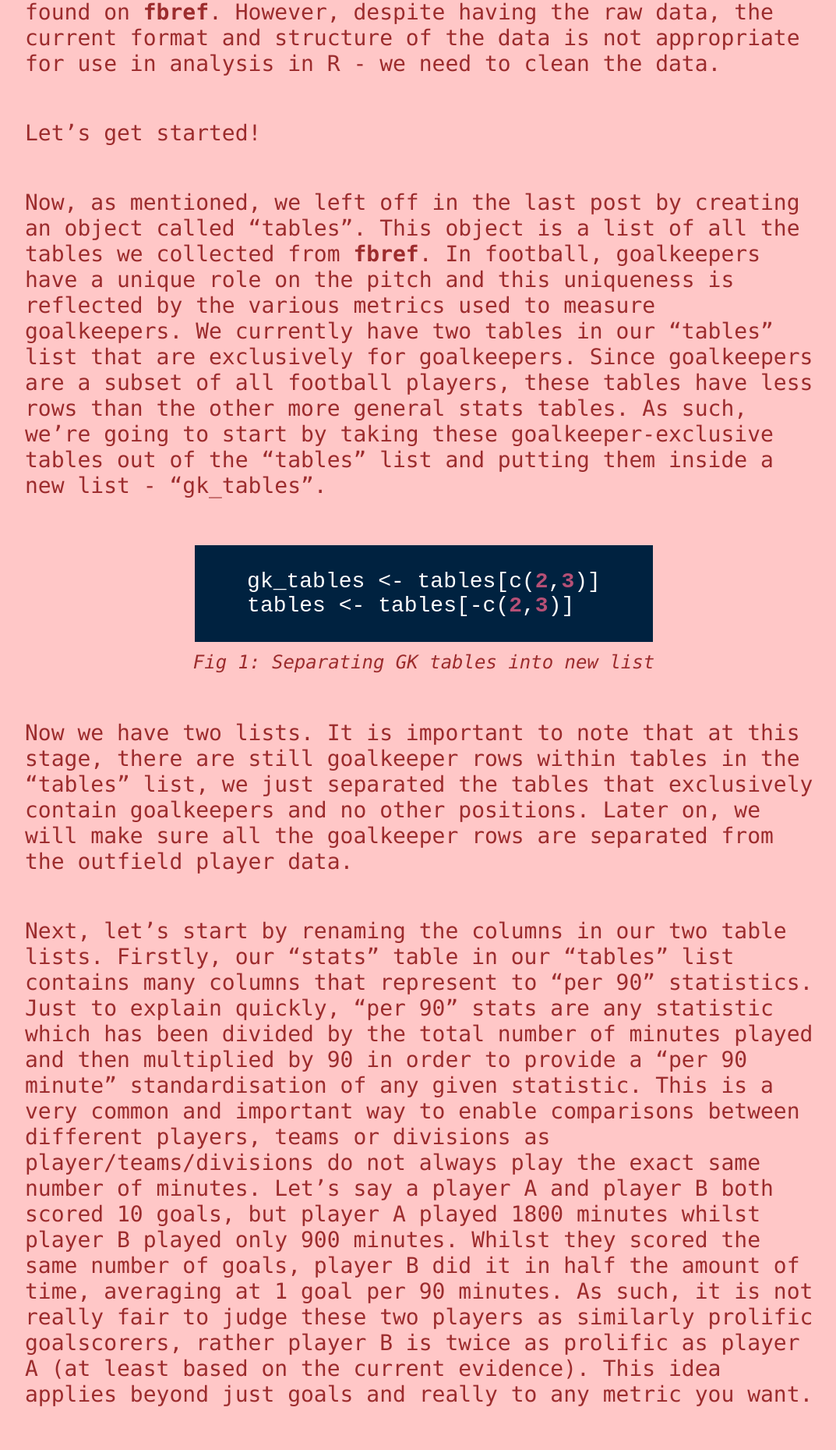
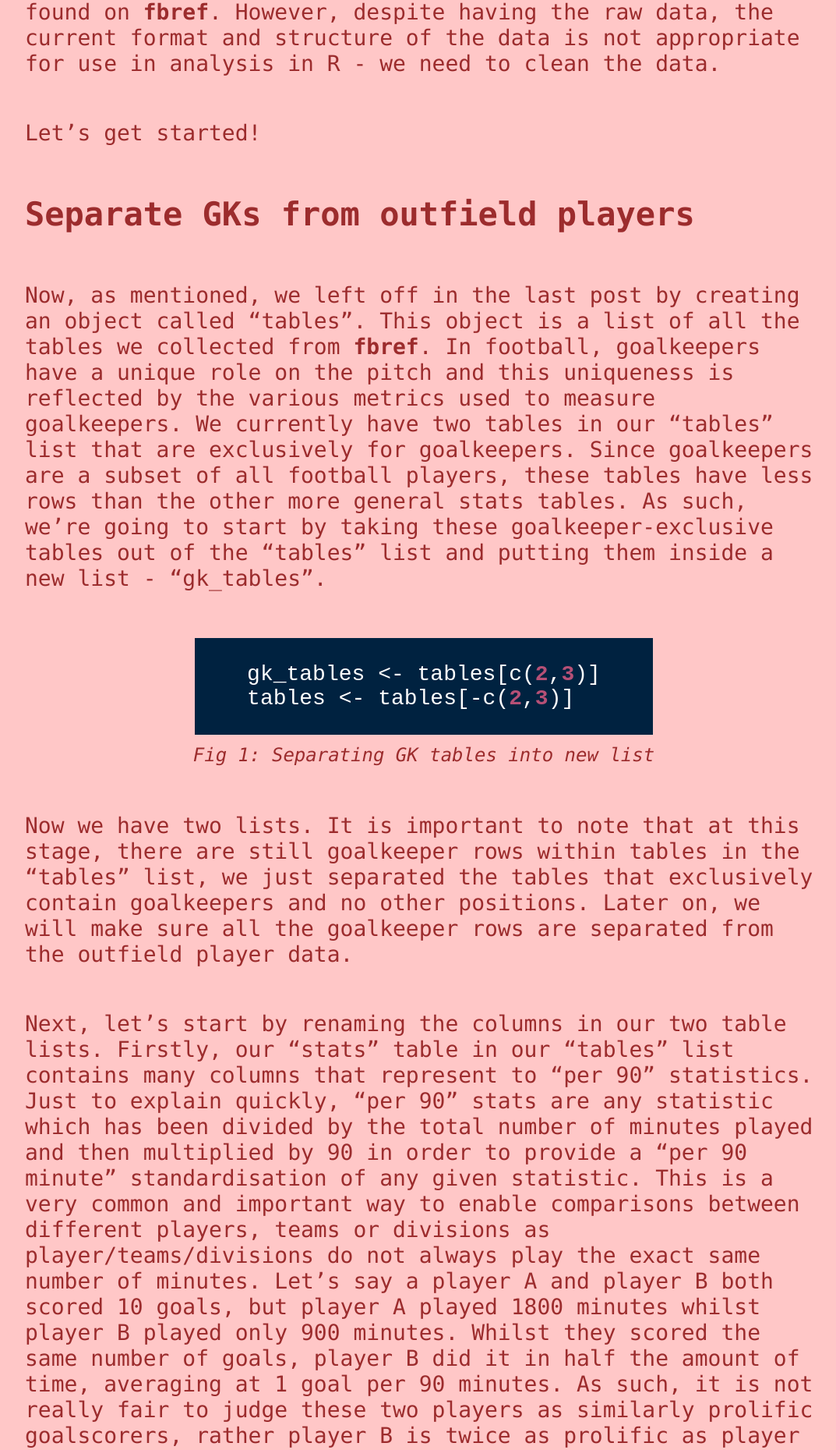
Before and after one commit to CharlieHomewood/website, a Jekyll site: the page built from _posts/projects/project 1/2023-07-20-project1-post3.md, in a window 1280 px wide. Shown: the part 460-2319 px from the top of the page at 78% size, without its empty margins (96-1169 px from the left). Built offline with Jekyll 4.4.1, drawn with Linux system fonts in a browser that asks for light colours.

Commit message:
27/07/2023 commit

```diff
--- a/_posts/projects/project 1/2023-07-20-project1-post3.md
+++ b/_posts/projects/project 1/2023-07-20-project1-post3.md
@@ -10,6 +10,8 @@
 Hello! In the <a id="otherpage-link" href="{{site.baseurl}}/projects/project1/2023/07/15/project1-post2">last post</a>, we collected our data from <a id="text-link" href="https://fbref.com/en/">fbref.com</a> in R and now have a list of tables that correspond to the different categories of player stats that can be found on <a id="text-link" href="https://fbref.com/en/">fbref</a>. However, despite having the raw data, the current format and structure of the data is not appropriate for use in analysis in R - we need to clean the data.
 
 Let's get started!
+
+## Separate GKs from outfield players
 
 Now, as mentioned, we left off in the last post by creating an object called "tables". This object is a list of all the tables we collected from <a id="text-link" href="https://fbref.com/en/">fbref</a>. In football, goalkeepers have a unique role on the pitch and this uniqueness is reflected by the various metrics used to measure goalkeepers. We currently have two tables in our "tables" list that are exclusively for goalkeepers. Since goalkeepers are a subset of all football players, these tables have less rows than the other more general stats tables. As such, we're going to start by taking these goalkeeper-exclusive tables out of the "tables" list and putting them inside a new list - "gk_tables".
 
@@ -228,6 +230,9 @@
     # reorder selected columns
     final_table_outfield <- final_table_outfield %>% relocate(id, Player, Pos, Nation, Squad, Comp, Age)
 
+    # make NAs 0
+    final_table_outfield[is.na(final_table_outfield)] <- 0
+
     # convert age and born to numeric class
     final_table_outfield[ , 7:ncol(final_table_outfield)] <- sapply(
       final_table_outfield[ , 7:ncol(final_table_outfield)],
```
